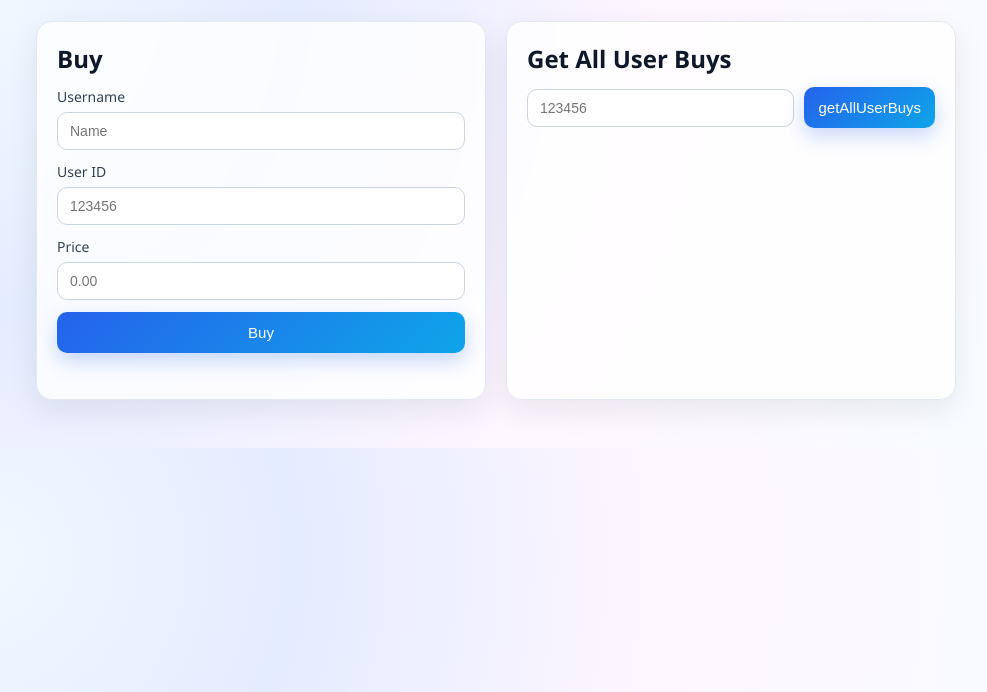
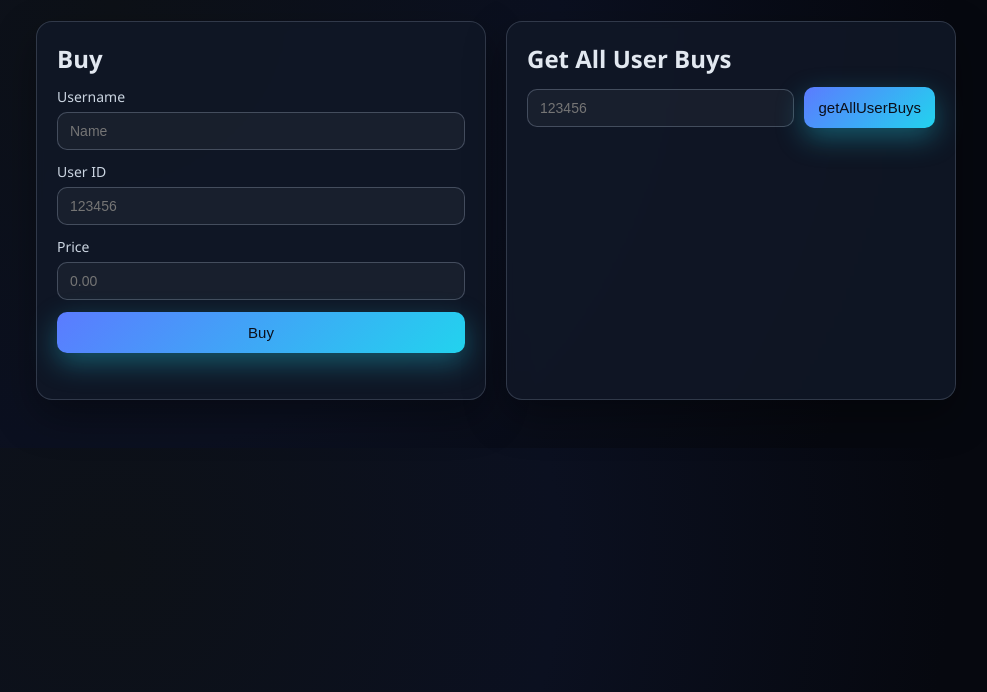
Before and after one commit to aliceco01/user-buy-list, a website: page frontend/public/index.html in a window 1280 px wide. Shown: the part 108-800 px from the top of the page, without its empty margins (144-1131 px from the left). Drawn offline with Linux system fonts and the light colour scheme.

Commit message:
Switch frontend to dark theme

```diff
--- a/frontend/public/styles.css
+++ b/frontend/public/styles.css
@@ -5,8 +5,8 @@
 body {
   margin: 0;
   font-family: "Segoe UI", system-ui, -apple-system, sans-serif;
-  background: radial-gradient(circle at 10% 20%, #f0f9ff 0, #e4ecff 25%, #fef6ff 55%, #f8fbff 85%);
-  color: #0f172a;
+  background: radial-gradient(circle at 20% 20%, #0d1117 0%, #0b1020 40%, #06080f 75%);
+  color: #e2e8f0;
 }
 
 .app {
@@ -33,12 +33,12 @@ main {
 }
 
 .card {
-  background: #ffffffcc;
+  background: rgba(17, 24, 39, 0.85);
   backdrop-filter: blur(4px);
   border-radius: 16px;
-  box-shadow: 0 10px 30px rgba(15, 23, 42, 0.08);
+  box-shadow: 0 16px 40px rgba(0, 0, 0, 0.35);
   padding: 20px;
-  border: 1px solid #e2e8f0;
+  border: 1px solid rgba(148, 163, 184, 0.25);
 }
 
 .card h2 {
@@ -55,36 +55,38 @@ label {
   flex-direction: column;
   font-size: 14px;
   gap: 6px;
-  color: #334155;
+  color: #cbd5e1;
 }
 
 input {
   padding: 10px 12px;
-  border: 1px solid #cbd5e1;
+  border: 1px solid rgba(148, 163, 184, 0.35);
+  background: rgba(255, 255, 255, 0.04);
+  color: #e2e8f0;
   border-radius: 10px;
   font-size: 14px;
 }
 
 button {
-  background: linear-gradient(135deg, #2563eb, #0ea5e9);
-  color: white;
+  background: linear-gradient(135deg, #5b7bff, #22d3ee);
+  color: #0b0f1a;
   border: none;
   border-radius: 10px;
   padding: 12px 14px;
   font-size: 15px;
   cursor: pointer;
   transition: transform 0.08s ease, box-shadow 0.12s ease, opacity 0.12s ease;
-  box-shadow: 0 8px 20px rgba(37, 99, 235, 0.25);
+  box-shadow: 0 10px 28px rgba(34, 211, 238, 0.35);
 }
 
 button:hover {
   transform: translateY(-1px);
-  box-shadow: 0 10px 24px rgba(14, 165, 233, 0.25);
+  box-shadow: 0 12px 30px rgba(91, 123, 255, 0.35);
 }
 
 button:active {
   transform: translateY(0);
-  opacity: 0.9;
+  opacity: 0.92;
 }
 
 .fetch-row {
@@ -102,7 +104,7 @@ button:active {
   min-height: 20px;
   margin-top: 6px;
   font-size: 13px;
-  color: #0f172a;
+  color: #e2e8f0;
 }
 
 .results {
@@ -112,12 +114,12 @@ button:active {
 }
 
 .purchase {
-  border: 1px solid #e2e8f0;
+  border: 1px solid rgba(148, 163, 184, 0.35);
   border-radius: 10px;
   padding: 10px;
-  background: #f8fafc;
+  background: rgba(255, 255, 255, 0.03);
 }
 
 .purchase strong {
-  color: #0f172a;
+  color: #e2e8f0;
 }
```
Also changed, not shown: README.md.
